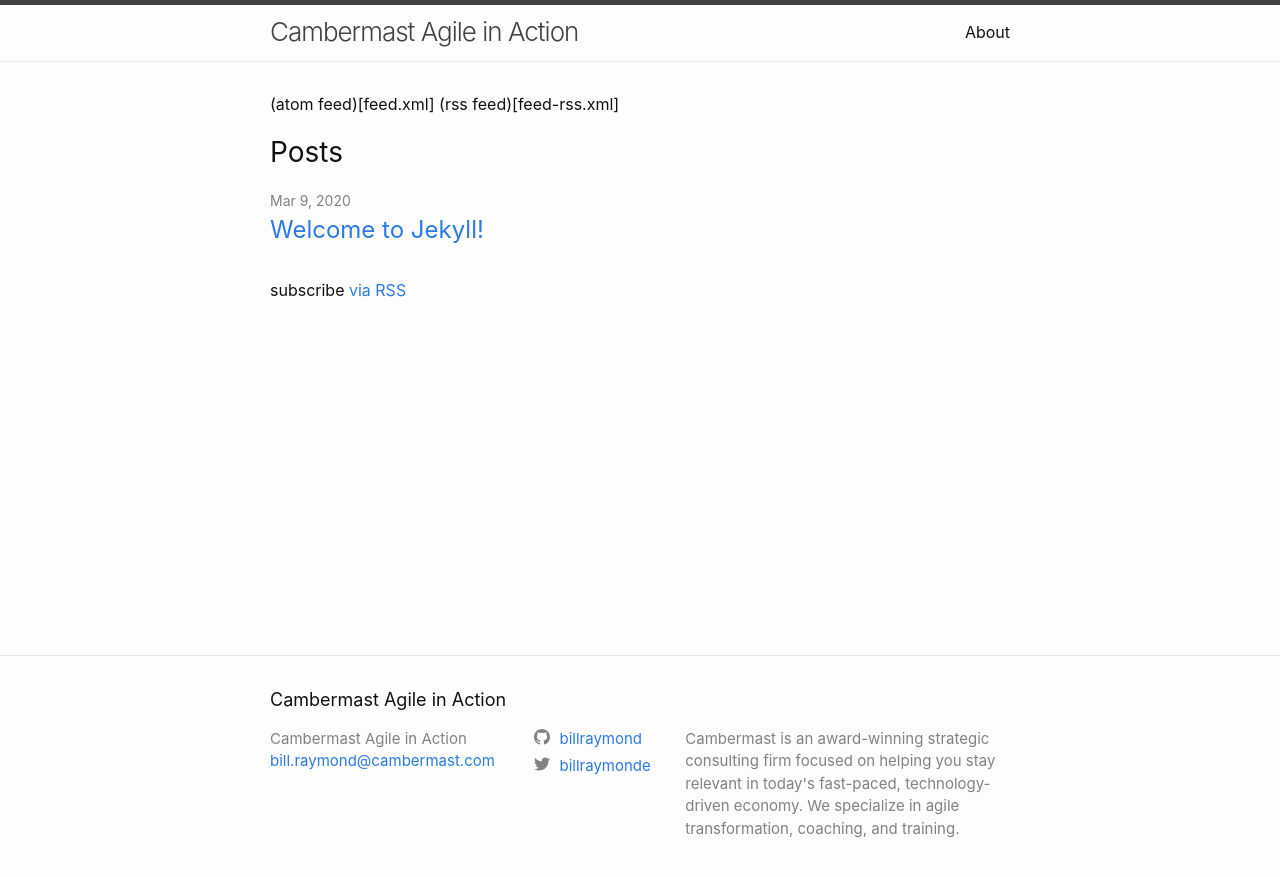
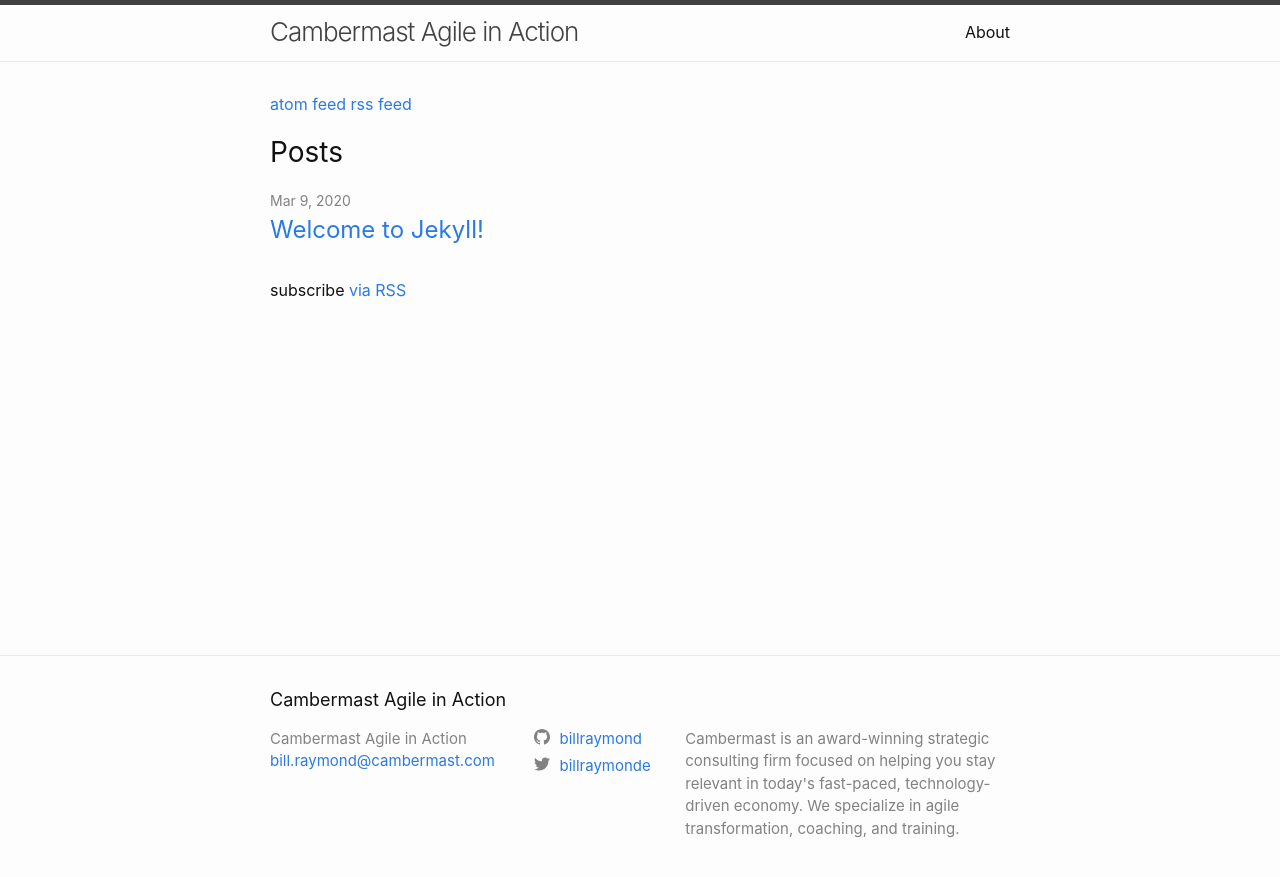
Before and after one commit to N0SliW/cambermast-website, a Jekyll site: the page built from index.markdown, in a window 1280 px wide. Shown: the top 877 px of the page. Built offline with Jekyll 4.4.1, drawn with Linux system fonts in a browser that asks for light colours.

Commit message:
update index.markdown

```diff
--- a/index.markdown
+++ b/index.markdown
@@ -4,5 +4,5 @@
 
 layout: home
 ---
-(atom feed)[feed.xml]
-(rss feed)[feed-rss.xml]
+[atom feed](feed.xml)
+[rss feed](feed-rss.xml)
```
